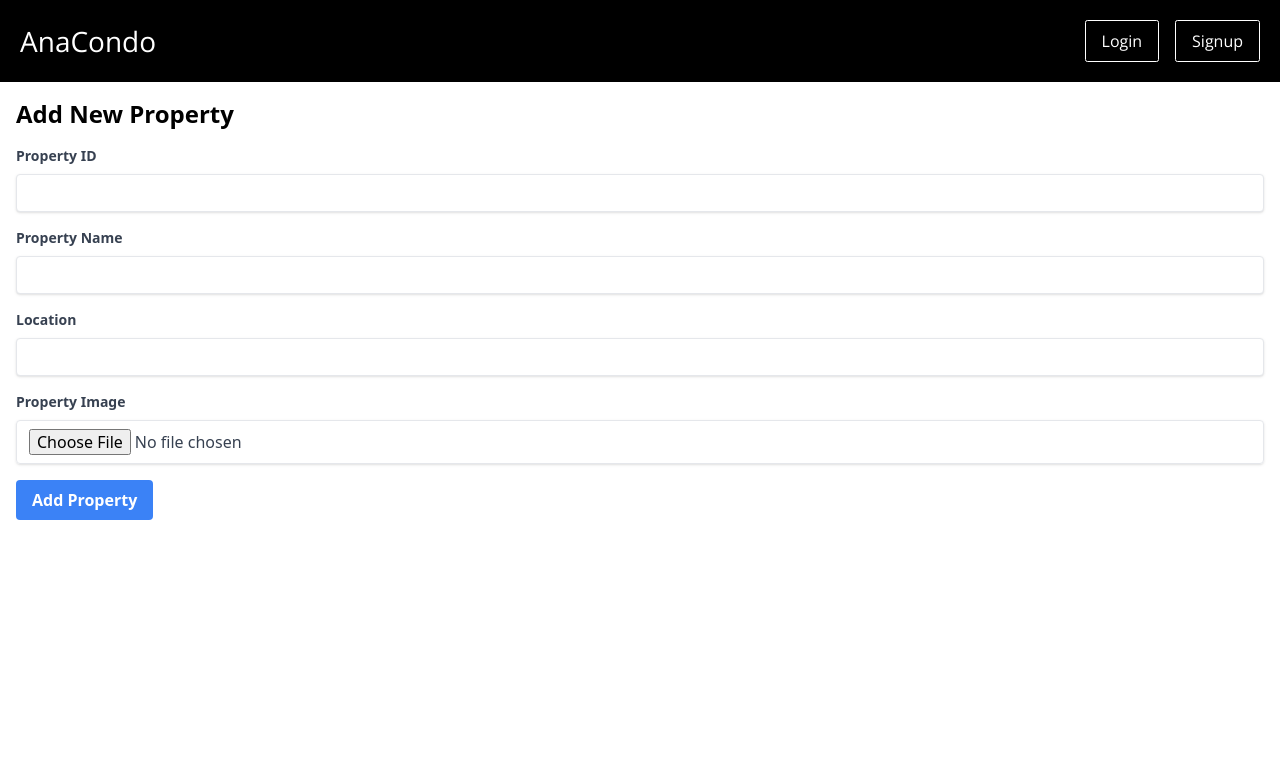
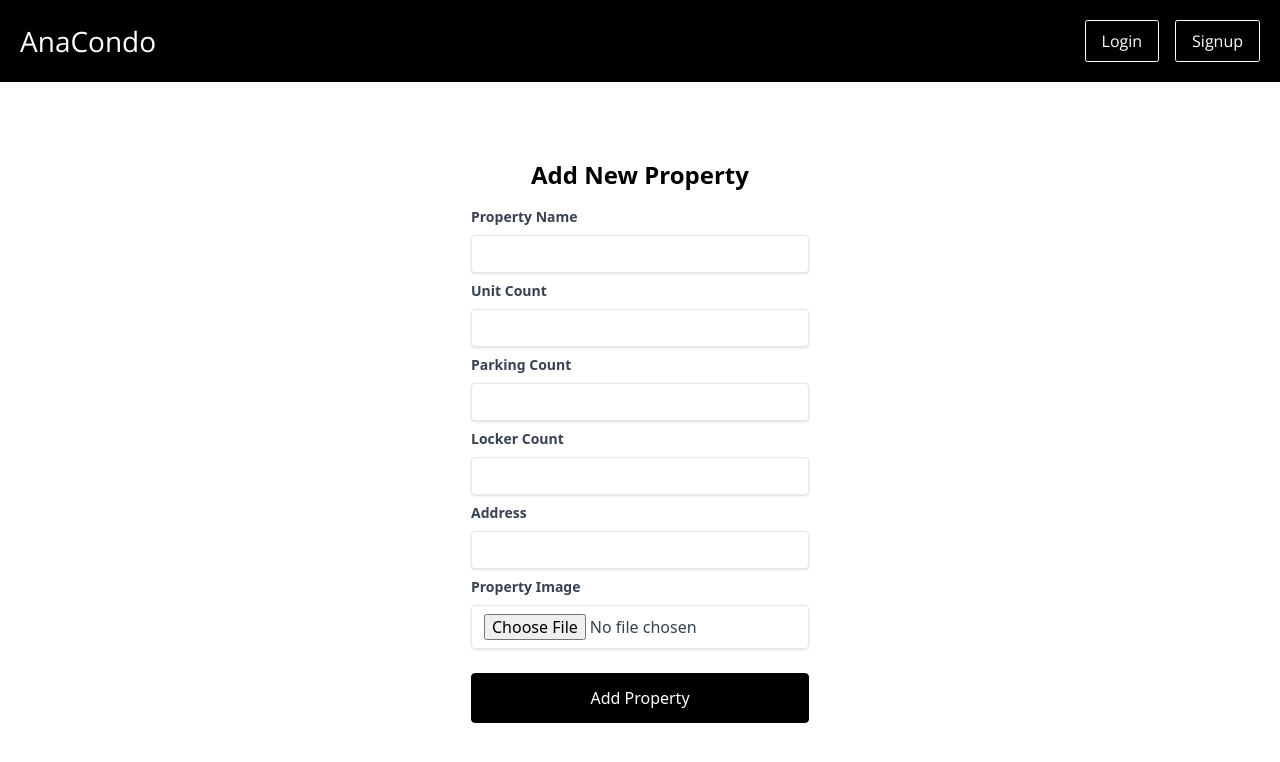
Before and after one commit to Ryan30012/AnaCondo, a Next.js app: page /CondoCompany/Properties/Add in a window 1280 px wide. Shown: the top 762 px of the page. Built offline with nearby package versions, Linux system fonts and the light colour scheme; no server answers.

Commit message:
implemented api call in front end to add a property #26

```diff
--- /dev/null
+++ b/app/CondoCompany/Properties/Add/form.tsx
@@ -0,0 +1,171 @@
+"use client";
+import React from "react";
+import { useState } from "react";
+import { FormEvent } from "react";
+import { ChangeEvent } from "react";
+import type { PutBlobResult } from "@vercel/blob";
+import { blob } from "stream/consumers";
+
+const form = () => {
+  const [imageFile, setImageFile] = useState<File | null>(null);
+  var name = "";
+
+  const handleFileInputChange = (event: ChangeEvent<HTMLInputElement>) => {
+    event.preventDefault();
+    const fileInput = event.target.files;
+    if (fileInput) {
+      setImageFile(fileInput[0]);
+    }
+  };
+
+  const handleSubmit = async (e: FormEvent<HTMLFormElement>) => {
+    e.preventDefault();
+    console.log("File: " + imageFile);
+    console.log("File name: " + imageFile?.name);
+
+    // Storing image file in Vercel Blob Storage
+    const blobRes = await fetch(`/api/file?filename=${imageFile?.name}`, {
+      method: "POST",
+      body: imageFile,
+    });
+    const newBlob = (await blobRes.json()) as PutBlobResult;
+    const blobUrl = newBlob.url;
+    console.log("blobUrl: " + blobUrl);
+
+    const formData = new FormData(e.target as HTMLFormElement);
+    const response = await fetch("/api/addproperty", {
+      method: "POST",
+      headers: {
+        "Content-Type": "application/json",
+      },
+      body: JSON.stringify({
+        name: formData.get("name"),
+        unitCount: formData.get("unitCount"),
+        parkingCount: formData.get("parkingCount"),
+        lockerCount: formData.get("lockerCount"),
+        address: formData.get("address"),
+      }),
+    });
+    if (response.ok) {
+      const res = await response.json();
+      console.log("res: " + res);
+      name = res;
+    }
+    console.log("name before exec: " + name);
+    const storageResponse = await fetch(`/api/addproperty/addpropertyimage`, {
+      method: "POST",
+      body: JSON.stringify({
+        blobUrl: blobUrl,
+        name: name,
+      }),
+    });
+    if (storageResponse.ok) {
+      const data = await storageResponse.json();
+      console.log(data);
+    }
+  };
+
+  return (
+    <form onSubmit={handleSubmit}>
+      <div className="mb-2">
+        <label
+          htmlFor="name"
+          className="block text-gray-700 text-sm font-bold mb-2"
+        >
+          Property Name
+        </label>
+        <input
+          type="text"
+          id="name"
+          name="name"
+          className="shadow appearance-none border rounded w-full py-2 px-3 text-gray-700 leading-tight focus:outline-none focus:shadow-outline"
+        />
+      </div>
+      <div className="mb-2">
+        <label
+          htmlFor="unitCount"
+          className="block text-gray-700 text-sm font-bold mb-2"
+        >
+          Unit Count
+        </label>
+        <input
+          type="number"
+          id="unitCount"
+          name="unitCount"
+          className="shadow appearance-none border rounded w-full py-2 px-3 text-gray-700 leading-tight focus:outline-none focus:shadow-outline"
+        />
+      </div>
+      <div className="mb-2">
+        <label
+          htmlFor="parkingCount"
+          className="block text-gray-700 text-sm font-bold mb-2"
+        >
+          Parking Count
+        </label>
+        <input
+          type="number"
+          id="parkingCount"
+          name="parkingCount"
+          className="shadow appearance-none border rounded w-full py-2 px-3 text-gray-700 leading-tight focus:outline-none focus:shadow-outline"
+        />
+      </div>
+      <div className="mb-2">
+        <label
+          htmlFor="lockerCount"
+          className="block text-gray-700 text-sm font-bold mb-2"
+        >
+          Locker Count
+        </label>
+        <input
+          type="number"
+          id="lockerCount"
+          name="lockerCount"
+          className="shadow appearance-none border rounded w-full py-2 px-3 text-gray-700 leading-tight focus:outline-none focus:shadow-outline"
+        />
+      </div>
+      <div className="mb-2">
+        <label
+          htmlFor="address"
+          className="block text-gray-700 text-sm font-bold mb-2"
+        >
+          Address
+        </label>
+        <input
+          type="text"
+          id="address"
+          name="address"
+          className="shadow appearance-none border rounded w-full py-2 px-3 text-gray-700 leading-tight focus:outline-none focus:shadow-outline"
+        />
+      </div>
+      <div className="mb-6">
+        <label
+          htmlFor="image"
+          className="block text-gray-700 text-sm font-bold mb-2"
+        >
+          Property Image
+        </label>
+        <input
+          type="file"
+          id="image"
+          name="image"
+          className="shadow appearance-none border rounded w-full py-2 px-3 text-gray-700 leading-tight focus:outline-none focus:shadow-outline"
+          onChange={handleFileInputChange}
+        />
+      </div>
+      <div className="w-full">
+        <button
+          type="submit"
+          className="w-full p-3 addBtn"
+          style={{
+            color: "white",
+            borderRadius: "0.25rem",
+          }}
+        >
+          Add Property
+        </button>
+      </div>
+    </form>
+  );
+};
+
+export default form;
--- a/app/CondoCompany/Properties/Add/page.tsx
+++ b/app/CondoCompany/Properties/Add/page.tsx
@@ -1,33 +1,16 @@
 // page.tsx
-import React, { useState } from 'react';
+import React from "react";
+import Form from "./form";
 
 const AddPropertyPage: React.FC = () => {
-
-
   return (
-    <div className="container mx-auto p-4">
-  <h1 className="text-2xl font-bold mb-4">Add New Property</h1>
-  <form>
-    <div className="mb-4">
-      <label htmlFor="id" className="block text-gray-700 text-sm font-bold mb-2">Property ID</label>
-      <input type="text" id="id" name="id" className="shadow appearance-none border rounded w-full py-2 px-3 text-gray-700 leading-tight focus:outline-none focus:shadow-outline" />
+    <div
+      className="container mx-auto p-4 flex flex-col items-center justify-center"
+      style={{ maxWidth: "60vw", height: "calc(100vh - 82px)" }}
+    >
+      <h1 className="text-2xl font-bold mb-4">Add New Property</h1>
+      <Form />
     </div>
-    <div className="mb-4">
-      <label htmlFor="name" className="block text-gray-700 text-sm font-bold mb-2">Property Name</label>
-      <input type="text" id="name" name="name" className="shadow appearance-none border rounded w-full py-2 px-3 text-gray-700 leading-tight focus:outline-none focus:shadow-outline" />
-    </div>
-    <div className="mb-4">
-      <label htmlFor="location" className="block text-gray-700 text-sm font-bold mb-2">Location</label>
-      <input type="text" id="location" name="location" className="shadow appearance-none border rounded w-full py-2 px-3 text-gray-700 leading-tight focus:outline-none focus:shadow-outline" />
-    </div>
-    <div className="mb-4">
-      <label htmlFor="image" className="block text-gray-700 text-sm font-bold mb-2">Property Image</label>
-      <input type="file" id="image" name="image" className="shadow appearance-none border rounded w-full py-2 px-3 text-gray-700 leading-tight focus:outline-none focus:shadow-outline" />
-    </div>
-    <button type="submit" className="bg-blue-500 hover:bg-blue-700 text-white font-bold py-2 px-4 rounded focus:outline-none focus:shadow-outline">Add Property</button>
-  </form>
-</div>
-
   );
 };
 
--- a/app/api/addproperty/addpropertyimage/route.ts
+++ b/app/api/addproperty/addpropertyimage/route.ts
@@ -0,0 +1,23 @@
+import { sql } from "@vercel/postgres";
+import { NextResponse } from "next/server";
+
+export async function POST(request: Request) {
+  try {
+    const { blobUrl, name } = await request.json();
+
+    console.log("In addpropertyimage route");
+    console.log("blobUrl: " + blobUrl);
+    console.log("name: " + name);
+
+    const result =
+      await sql`UPDATE Buildings SET propertyimage = ${blobUrl} WHERE name = ${name}`;
+
+    console.log("Successfully Inserted Property Image.");
+    return NextResponse.json({
+      message: "Successfully Inserted Property Image.",
+    });
+  } catch (e) {
+    console.log({ e });
+    return NextResponse.json({ message: "failed to add property." });
+  }
+}
--- a/app/api/addproperty/route.ts
+++ b/app/api/addproperty/route.ts
@@ -1,22 +1,24 @@
 import { sql } from "@vercel/postgres";
 import { NextResponse } from "next/server";
-import { getServerSession } from "next-auth";
 
 export async function POST(request: Request) {
   try {
     const { name, unitCount, parkingCount, lockerCount, address } =
       await request.json();
+
     const buildings = await sql`SELECT COUNT(*) AS table_count FROM buildings;`;
 
     const buildingCount = buildings.rows[0].table_count;
 
-    const newBID = buildingCount + 1;
+    const newBID = parseInt(buildingCount) + 1;
     const result =
-      await sql`insert into buildings (bid, name, unitcount, parkingcount, lockercount, address) values (${newBID}, ${name}, ${unitCount}, ${parkingCount}, ${lockerCount}, ${address})`;
+      await sql`insert into buildings (bid, name, unitcount, parkingcount, lockercount, address) values
+          (${newBID}, ${name}, ${unitCount}, ${parkingCount}, ${lockerCount}, ${address})`;
 
+    console.log("Successfully Inserted Property.");
     return NextResponse.json(name);
   } catch (e) {
     console.log({ e });
-    return NextResponse.json({ message: "Failed to add property" });
+    return NextResponse.json({ message: "failed to add property." });
   }
 }
--- a/styles/global.css
+++ b/styles/global.css
@@ -6,6 +6,7 @@
 :root {
   --light-blue: #E1F2FB;
   --blue: #3559E0;
+  --blue-hover: #00008B;
   --green: #355E3B;
   --green-hover: #023020;
 }
@@ -244,3 +245,13 @@
 .formGroup:focus {
   transform: scale(1.025);
 }
+
+.addBtn {
+  background-color: #000;
+  color: #FFF !important;
+  border: 1px solid #000;
+  transition: 0.2s all ease-in-out;
+}
+.addBtn:hover {
+  transform: scale(1.025);
+}
```
